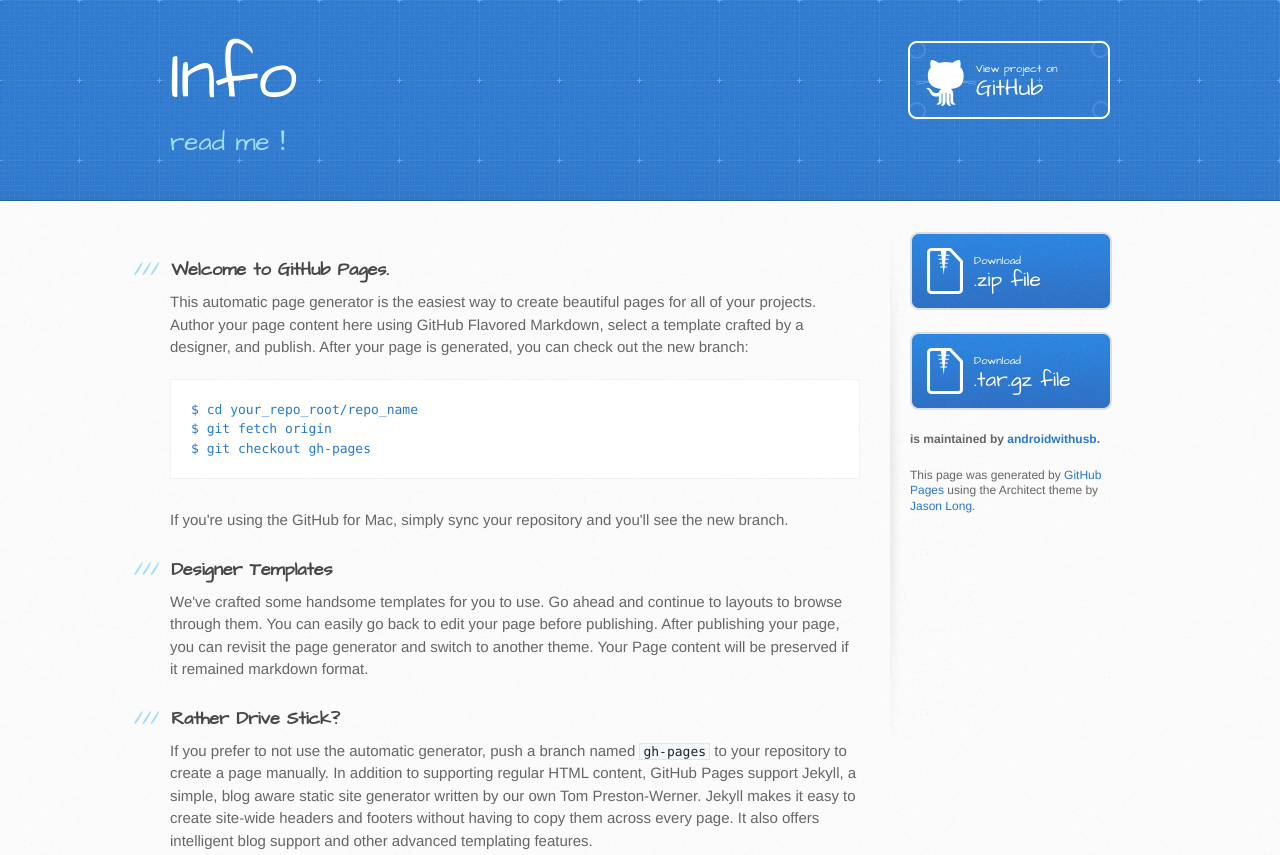
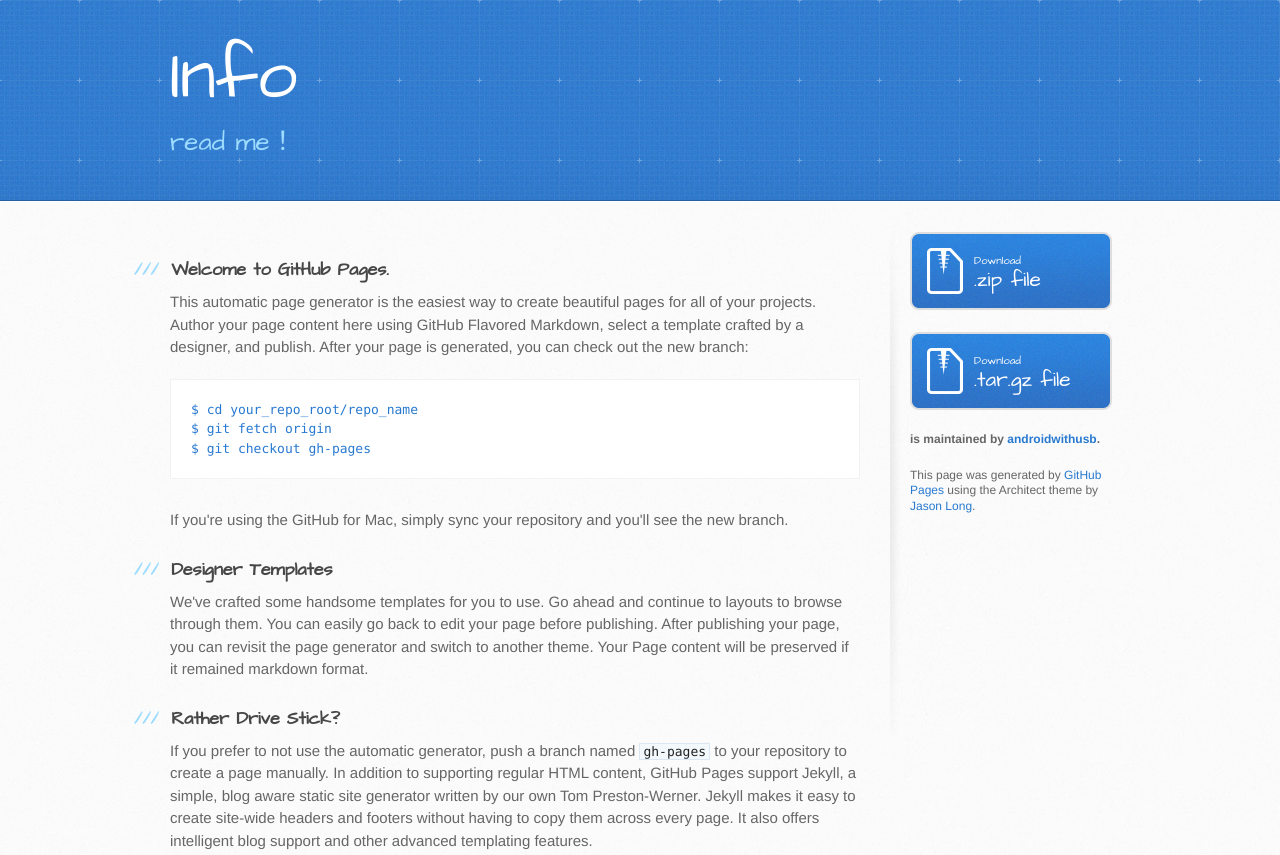
Before and after one commit to androidwithusb/info, a plain HTML site: page index.html in a window 1280 px wide. Shown: the top 855 px of the page. Drawn offline with Linux system fonts and the light colour scheme.

Commit message:
Update index.html

```diff
--- a/index.html
+++ b/index.html
@@ -21,7 +21,7 @@
       <div class="inner">
         <h1>Info</h1>
         <h2>read me！</h2>
-        <a href="https://github.com/androidwithusb/info" class="button"><small>View project on</small>GitHub</a>
+
       </div>
     </header>
 
```
